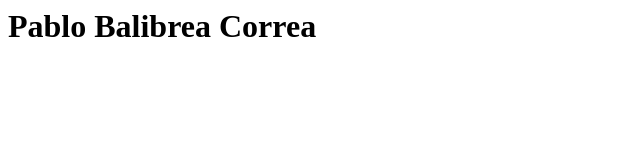
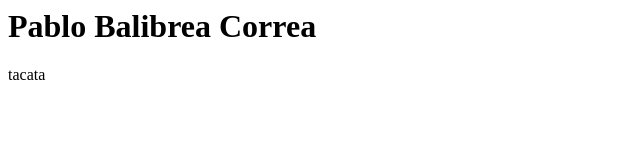
Before and after one commit to Balibrea05/Prueba, a plain HTML site: page index.html in a window 1280 px wide. Shown: the full height of the page, 0-640 px from the left. Drawn offline with Linux system fonts and the light colour scheme.

Commit message:
Turno de mañanma

```diff
--- a/index.html
+++ b/index.html
@@ -4,5 +4,6 @@
 	</head>
 	<body>
 		<h1>Pablo Balibrea Correa</h1>
+		<p>tacata</p>
 	</body>
 </html>
```
